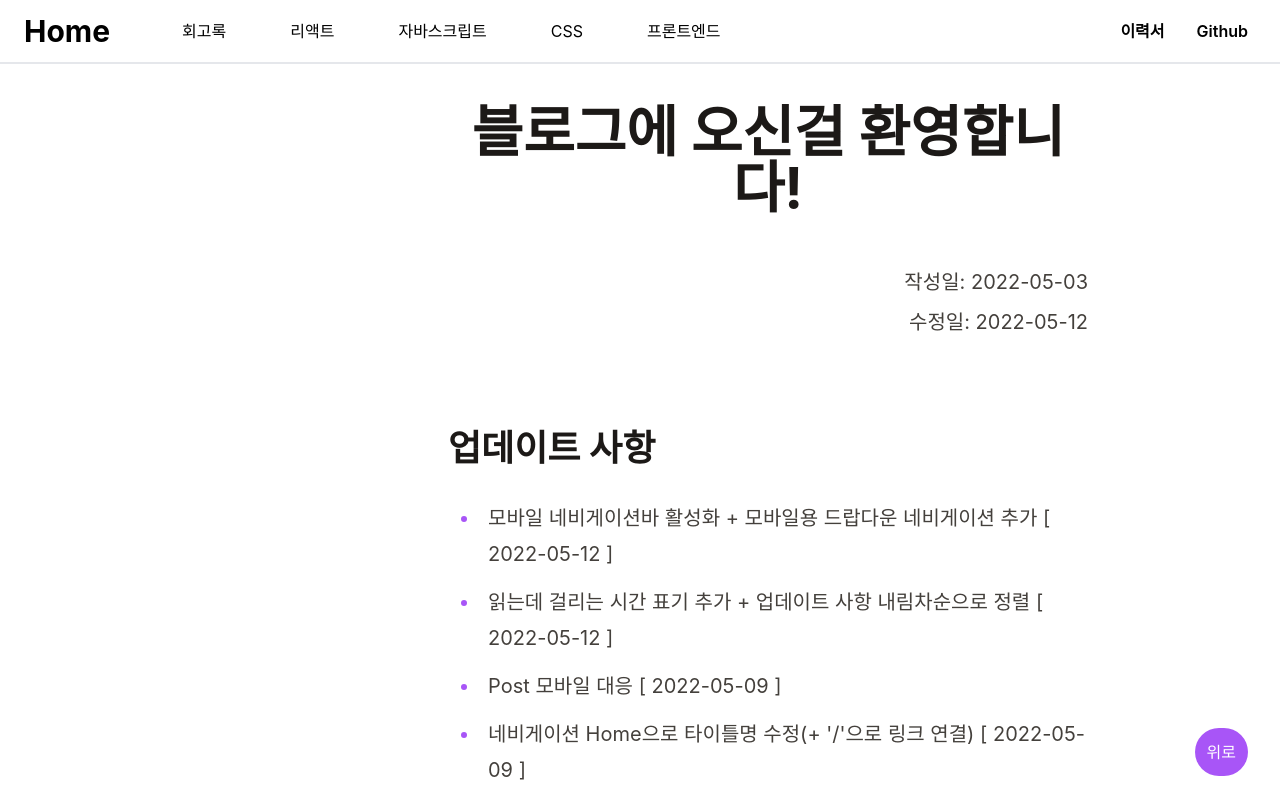
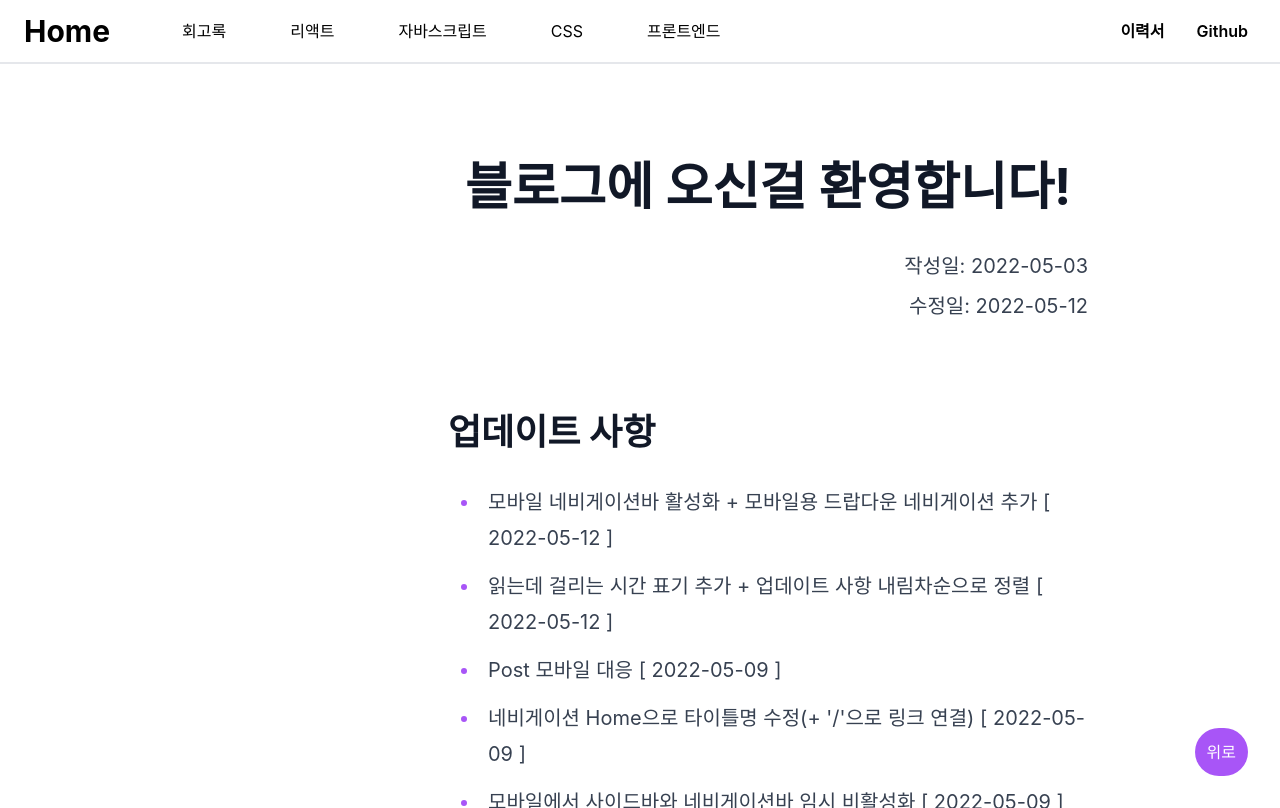
Before and after one commit to rukeni/blog, a Next.js app: page / in a window 1280 px wide. Built offline with nearby package versions, Linux system fonts and the light colour scheme; a web font is replaced by a local one.

Commit message:
Modify: 작성중인 글 표기하는 요소추가

```diff
--- a/components/Post/HeadPost.tsx
+++ b/components/Post/HeadPost.tsx
@@ -3,16 +3,23 @@ type HeadPostProps = {
   createdDate: string;
   updatedDate: string;
   estimatedTime: string;
+  isWriting: boolean;
 };
 const HeadPost = ({
   title,
   createdDate,
   updatedDate,
   estimatedTime = '',
+  isWriting = false,
 }: HeadPostProps) => {
   return (
-    <div>
-      <h1 className='text-4xl font-bold text-center'>
+    <div className='mt-4 lg:mt-16'>
+      {isWriting && (
+        <p className='p-4 w-full text-center text-white bg-purple-500 rounded-full'>
+          *아직 작성중인 글입니다 🙅🏻‍♂️*
+        </p>
+      )}
+      <h1 className='text-2xl font-bold text-center whitespace-pre-line xs:text-3xl lg:text-[3.2rem]'>
         {title || '타이틀을 입력해주세요'}
       </h1>
       <div className='flex flex-col justify-start items-end'>
--- a/components/Post/Post.tsx
+++ b/components/Post/Post.tsx
@@ -12,7 +12,7 @@ const Post: FC<PostProps> = ({ children }) => {
     <article
       id='post'
       className={
-        'overflow-auto flex-1 px-12 m-auto mt-10 w-[calc(100vw-16rem)] max-w-full h-full prose prose-stone lg:px-48 lg:prose-xl'
+        'overflow-auto flex-1 px-12 m-auto mt-10 w-[calc(100vw-16rem)] max-w-full h-full prose lg:px-48 lg:prose-xl'
       }
     >
       {children}
```
